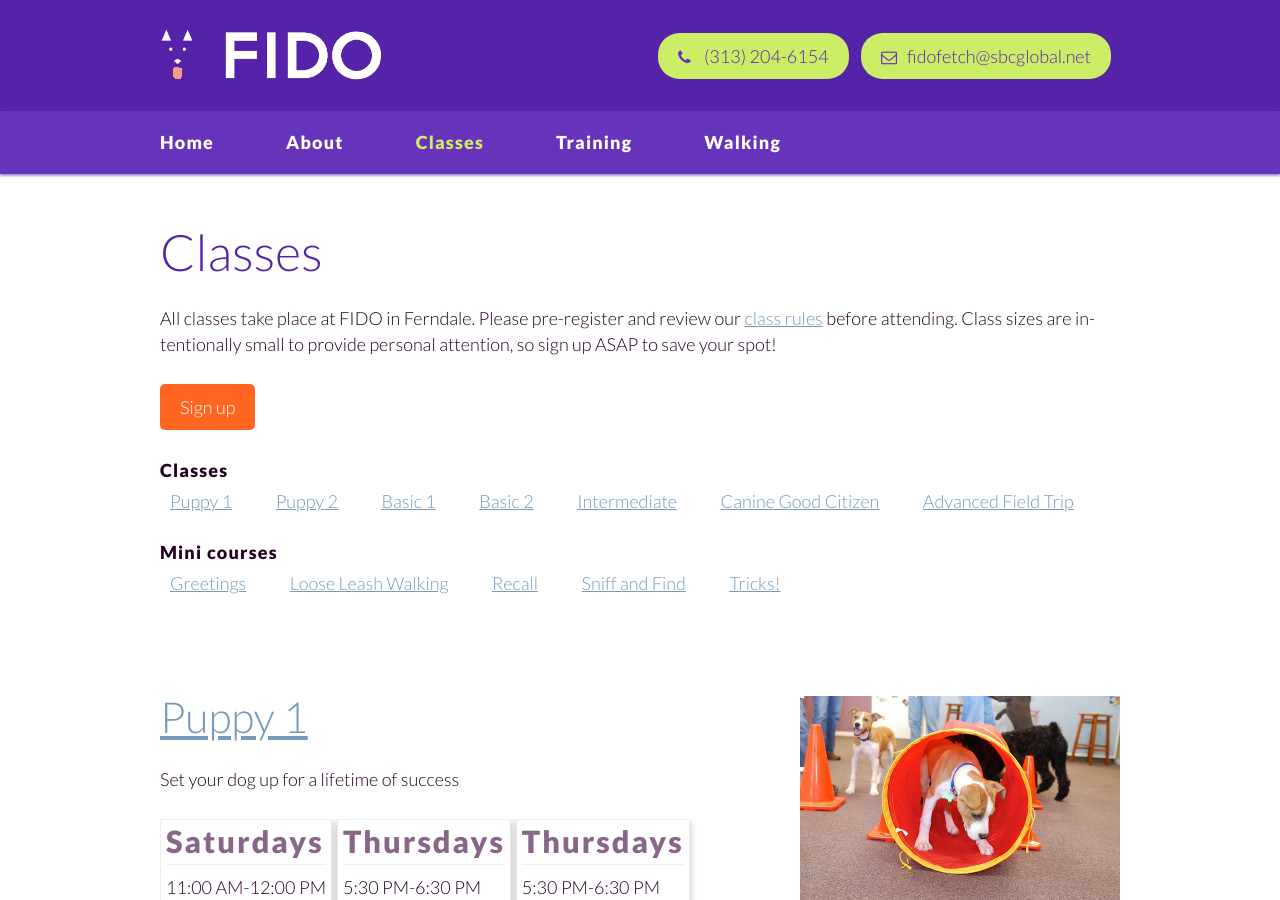
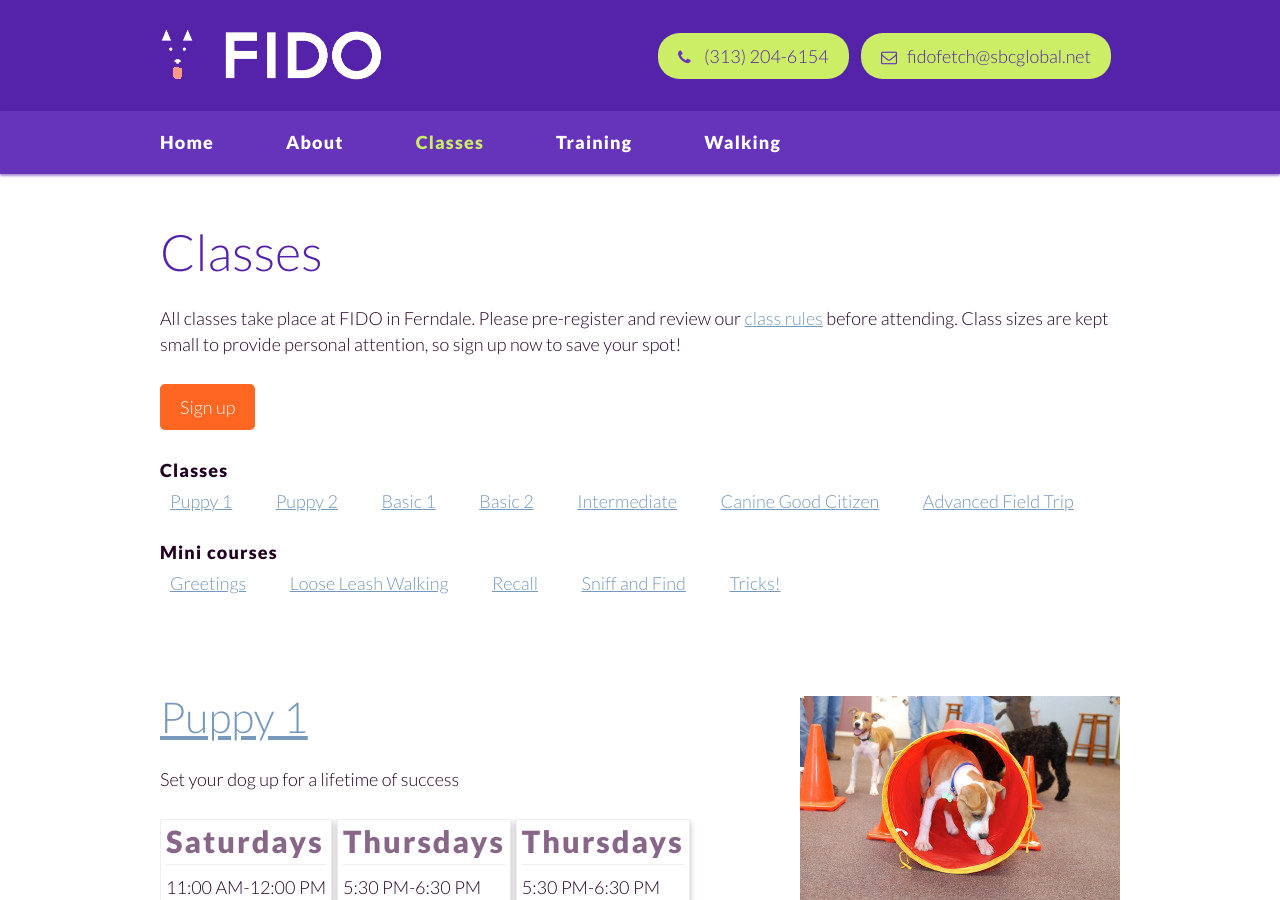
Before and after one commit to fidodogtraining/fidodogtraining.github.io, a Jekyll site: the page built from _autopages/classes.html, in a window 1280 px wide and 900 px high. Built offline with Jekyll 4.4.1, drawn with Linux system fonts in a browser that asks for light colours; Markdown is read by kramdown in place of the engine named in the settings.

Commit message:
Update classes.html

```diff
--- a/_autopages/classes.html
+++ b/_autopages/classes.html
@@ -2,8 +2,8 @@
 title: Classes
 ---
 <p>All classes take place at FIDO in Ferndale. Please pre-register and review our
-<a href="/rules-for-class/">class rules</a> before attending. Class sizes are intentionally small to provide personal attention,
-so sign up ASAP to save your spot!</p>
+<a href="/rules-for-class/">class rules</a> before attending. Class sizes are kept small to provide personal attention,
+so sign up now to save your spot!</p>
 <p><a class="button cta" href="/images/fido_agree_rules.pdf">Sign up</a></p>
 
 {% assign classes = site.classes | sort: "weight" %}
```
